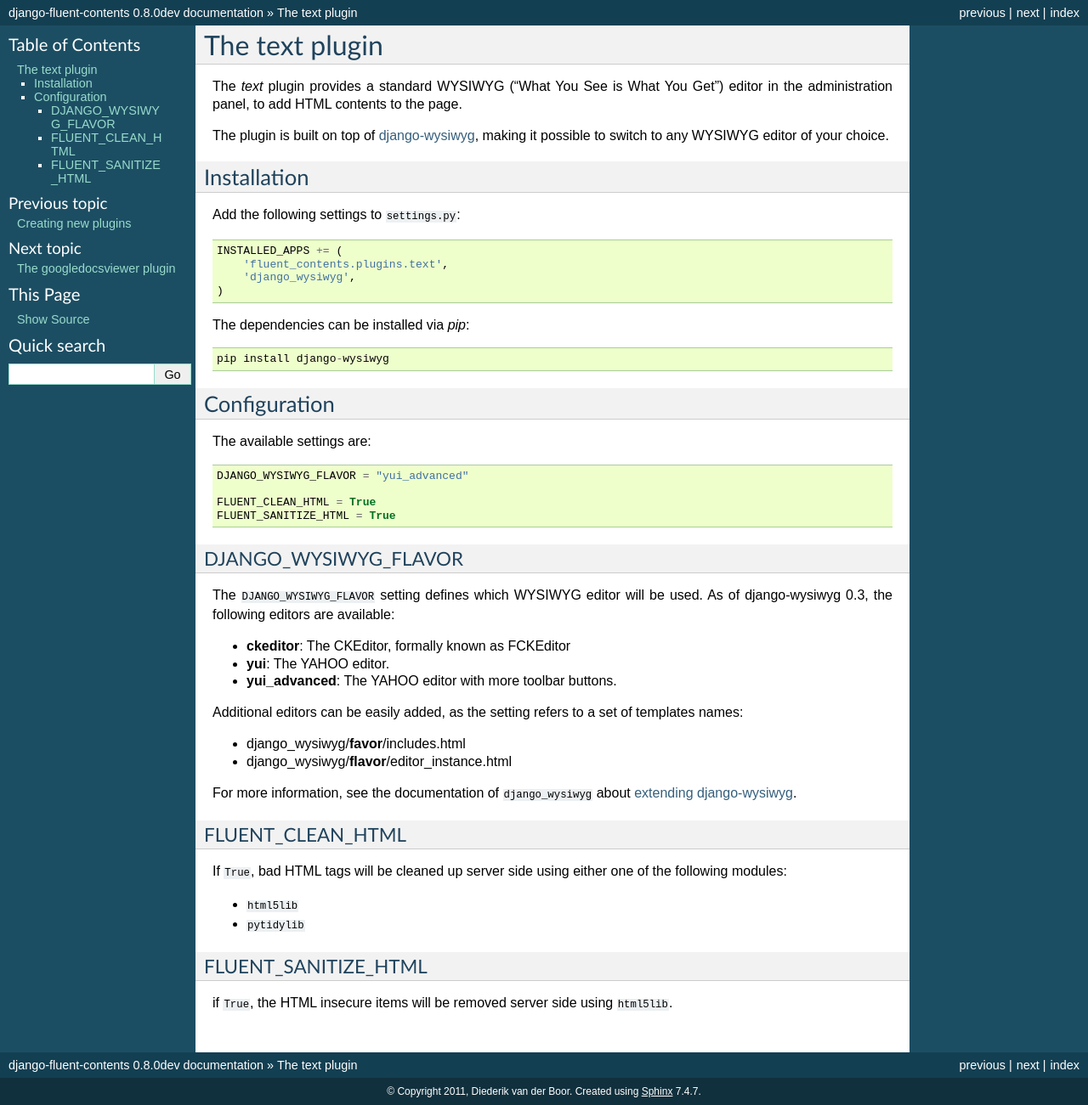
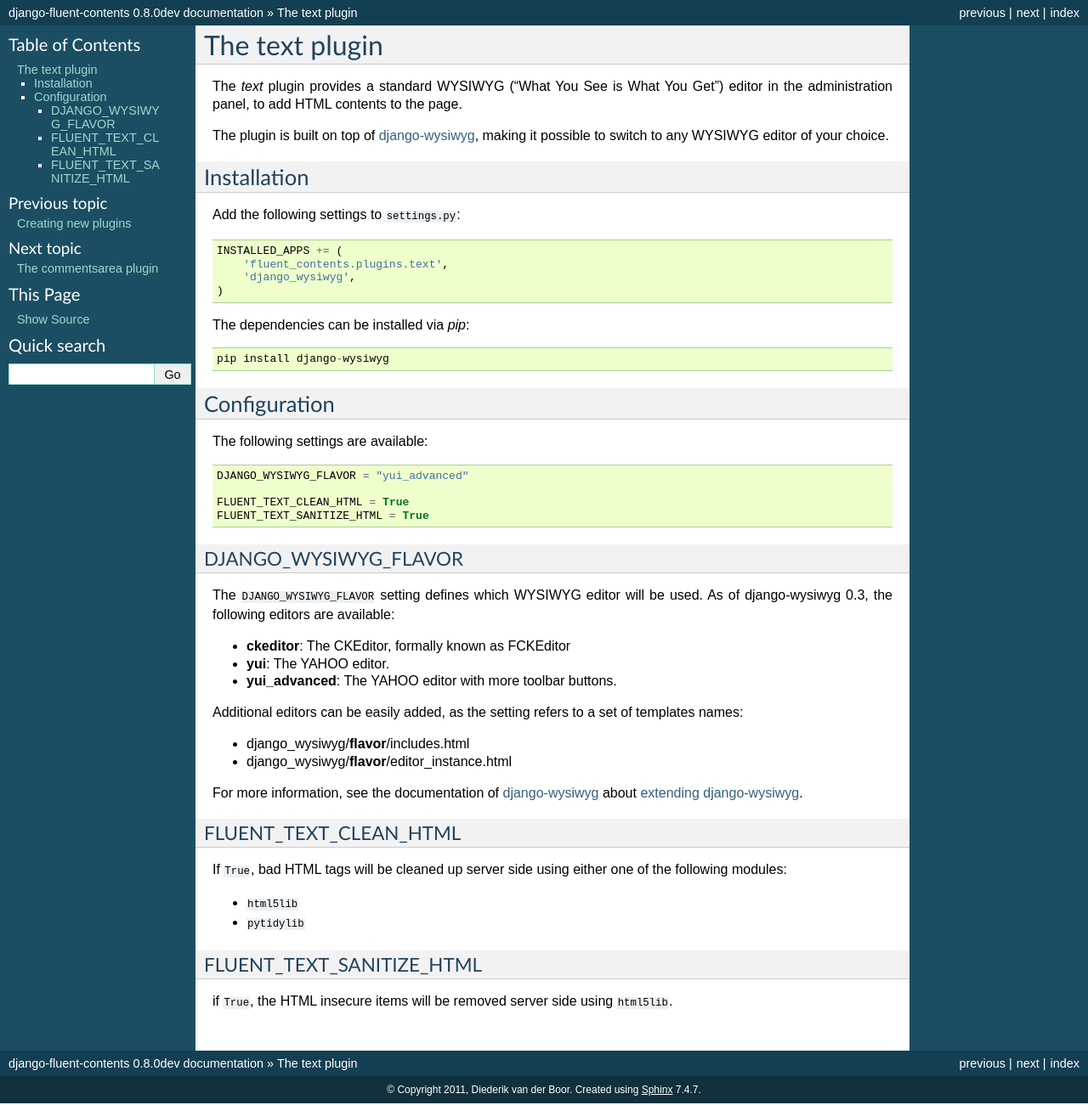
Before and after one commit to django-fluent/django-fluent-contents, a Sphinx documentation site: the page built from docs/plugins/text.rst, in a window 1280 px wide. Shown: the whole page at 85% size. Built offline with Sphinx 7.4.7, drawn with Linux system fonts in a browser that asks for light colours; pages that are not in the unit, such as notebooks, are missing from menus.

```diff
--- a/docs/api/admin.rst
+++ b/docs/api/admin.rst
@@ -1,3 +1,5 @@
+.. _fluent_contents.admin:
+
 fluent_contents.admin
 =====================
 
--- a/docs/cms.rst
+++ b/docs/cms.rst
@@ -19,6 +19,10 @@ The features include:
 * Allow usage with any parent model.
 
 In the source distribution, see the ``example.simple`` package for a working demonstration.
+
+.. seealso::
+
+    The API documentation of the :ref:`fluent_contents.admin` module provides more details of the classes.
 
 The basic setup
 ---------------
--- a/docs/plugins/text.rst
+++ b/docs/plugins/text.rst
@@ -6,7 +6,7 @@ The text plugin
 The `text` plugin provides a standard WYSIWYG ("What You See is What You Get")
 editor in the administration panel, to add HTML contents to the page.
 
-The plugin is built on top of `django-wysiwyg <https://github.com/pydanny/django-wysiwyg>`_, making it possible
+The plugin is built on top of django-wysiwyg_, making it possible
 to switch to any WYSIWYG editor of your choice.
 
 Installation
@@ -28,14 +28,14 @@ The dependencies can be installed via `pip`::
 Configuration
 -------------
 
-The available settings are:
+The following settings are available:
 
 .. code-block:: python
 
     DJANGO_WYSIWYG_FLAVOR = "yui_advanced"
 
-    FLUENT_CLEAN_HTML = True
-    FLUENT_SANITIZE_HTML = True
+    FLUENT_TEXT_CLEAN_HTML = True
+    FLUENT_TEXT_SANITIZE_HTML = True
 
 
 DJANGO_WYSIWYG_FLAVOR
@@ -50,22 +50,24 @@ As of django-wysiwyg 0.3, the following editors are available:
 
 Additional editors can be easily added, as the setting refers to a set of templates names:
 
-* django_wysiwyg/**favor**/includes.html
+* django_wysiwyg/**flavor**/includes.html
 * django_wysiwyg/**flavor**/editor_instance.html
 
-For more information, see the documentation of ``django_wysiwyg``
+For more information, see the documentation of django-wysiwyg_
 about `extending django-wysiwyg <http://django-wysiwyg.readthedocs.org/en/latest/extending.html>`_.
 
 
-FLUENT_CLEAN_HTML
-~~~~~~~~~~~~~~~~~
+FLUENT_TEXT_CLEAN_HTML
+~~~~~~~~~~~~~~~~~~~~~~
 
 If ``True``, bad HTML tags will be cleaned up server side using either one of the following modules:
 
 * ``html5lib``
 * ``pytidylib``
 
-FLUENT_SANITIZE_HTML
-~~~~~~~~~~~~~~~~~~~~
+FLUENT_TEXT_SANITIZE_HTML
+~~~~~~~~~~~~~~~~~~~~~~~~~
 
 if ``True``, the HTML insecure items will be removed server side using ``html5lib``.
+
+.. _django-wysiwyg: https://github.com/pydanny/django-wysiwyg
--- a/docs/quickstart.rst
+++ b/docs/quickstart.rst
@@ -150,9 +150,8 @@ to your design and requirements.
 Creating a CMS system
 ---------------------
 
-The django-fluent-contents package also offers a :class:`~fluent_contents.admin.placeholdereditor.PlaceholderEditorAdmin` class
-and :class:`~fluent_contents.admin.placeholdereditor.PlaceholderEditorAdminMixin` mixin which allows CMS-developers
-to display the content plugins at various locations of a CMS page.
+The django-fluent-contents package also offers a :class:`~fluent_contents.admin.PlaceholderEditorAdmin` class
+which allows CMS-developers to display the content plugins at various locations of a CMS page.
 For more information, see the :doc:`cms`.
 
 Testing your new shiny project
```
Also changed, not shown: docs/index.rst (+7 -1 lines).
